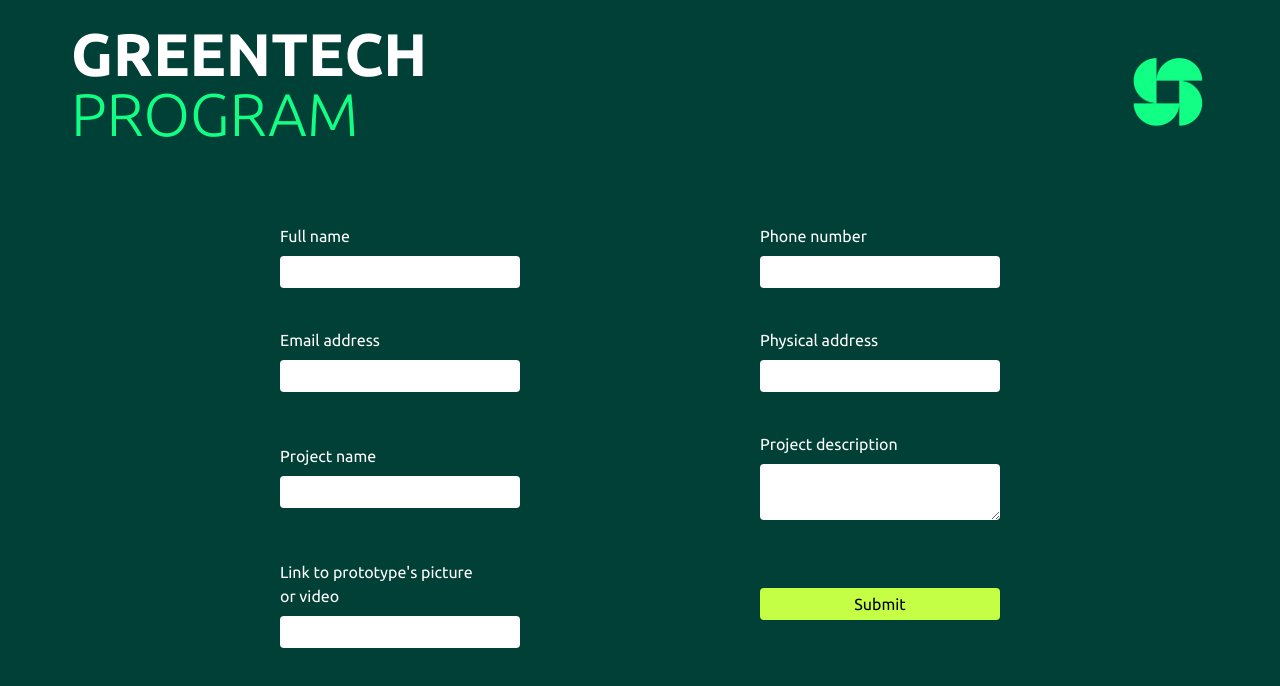
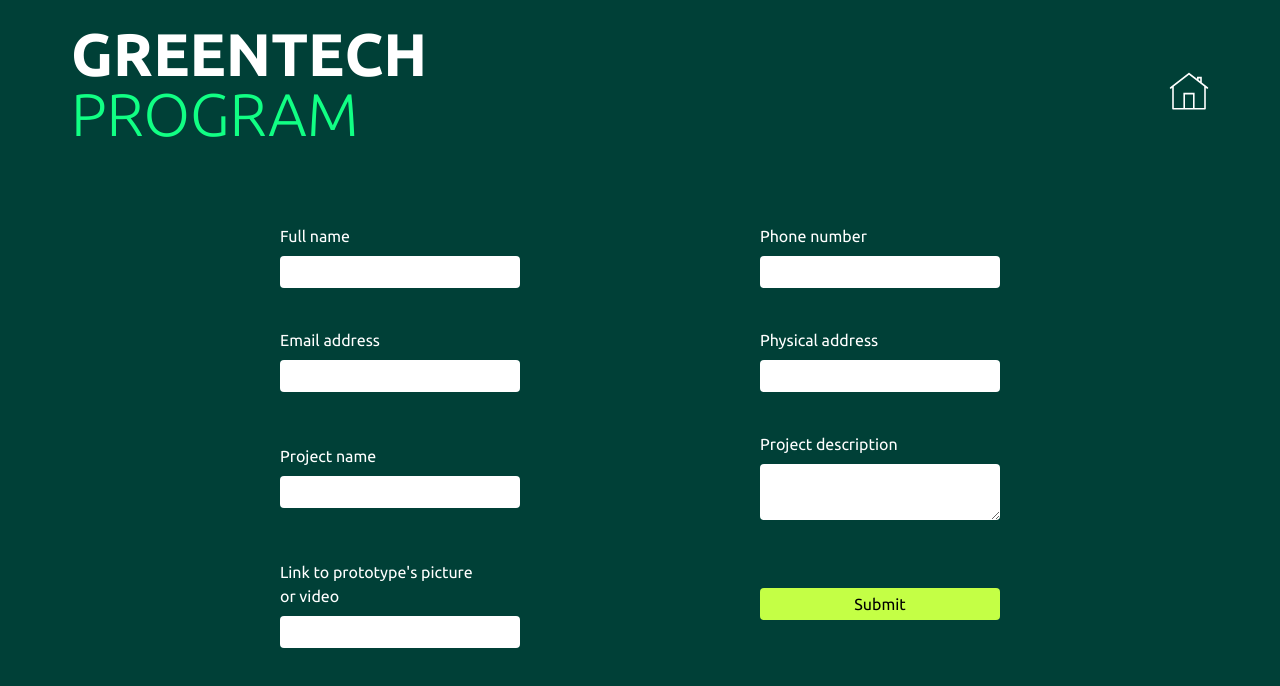
Before and after one commit to Zakaria-Bli/GreenTech, a website: page register.html in a window 1280 px wide. Drawn offline with Linux system fonts and the light colour scheme.

Commit message:
adding home

```diff
--- a/register.html
+++ b/register.html
@@ -8,17 +8,47 @@
     <title>GreenTech inscription</title>
   </head>
   <body>
-    <div
-      class="container flex justify-between items-center mb-16 mt-6 ph:text-center"
-    >
-      <h1 class="text-white text-6xl uppercase font-bold mb-4 ph:mx-auto">
+    <div class="container flex justify-between items-center mb-16 mt-6">
+      <h1 class="text-white text-6xl uppercase font-bold mb-4 ph:text-4xl">
         <a href="./index.html"
           >Greentech <br />
           <span class="text-Color-Light-Green font-light">Program</span></a
         >
       </h1>
       <div>
-        <img class="w-20 ph:hidden" src="./assets/drawing.png.png" alt="Logo" />
+        <a href="./index.html">
+          <svg
+            xmlns="http://www.w3.org/2000/svg"
+            xmlns:xlink="http://www.w3.org/1999/xlink"
+            viewBox="0,0,256,256"
+            width="40px"
+            height="40px"
+            fill-rule="nonzero"
+          >
+            <g
+              fill="#ffffff"
+              fill-rule="nonzero"
+              stroke="none"
+              stroke-width="1"
+              stroke-linecap="butt"
+              stroke-linejoin="miter"
+              stroke-miterlimit="10"
+              stroke-dasharray=""
+              stroke-dashoffset="0"
+              font-family="none"
+              font-weight="none"
+              font-size="none"
+              text-anchor="none"
+              style="mix-blend-mode: normal"
+            >
+              <g transform="scale(5.12,5.12)">
+                <path
+                  d="M24.96289,1.05469c-0.20987,0.00724 -0.41214,0.08036 -0.57812,0.20898l-23,17.94727c-0.43579,0.33978 -0.51361,0.96851 -0.17383,1.4043c0.33978,0.43579 0.96851,0.51361 1.4043,0.17383l1.38477,-1.08008v26.29102c0.00006,0.55226 0.44774,0.99994 1,1h13.83203c0.10799,0.01785 0.21818,0.01785 0.32617,0h11.67383c0.10799,0.01785 0.21818,0.01785 0.32617,0h13.8418c0.55226,-0.00006 0.99994,-0.44774 1,-1v-26.29102l1.38477,1.08008c0.2819,0.21983 0.65967,0.27257 0.991,0.13833c0.33133,-0.13423 0.56586,-0.43504 0.61526,-0.7891c0.0494,-0.35406 -0.09386,-0.70757 -0.37579,-0.92736l-7.61523,-5.94141v-7.26953h-6v2.58594l-9.38477,-7.32227c-0.18607,-0.14428 -0.41707,-0.21828 -0.65234,-0.20898zM25,3.32227l19,14.82617v26.85156h-12v-19h-14v19h-12v-26.85156zM37,8h2v3.70898l-2,-1.5625zM20,28h10v17h-10z"
+                ></path>
+              </g>
+            </g>
+          </svg>
+        </a>
       </div>
     </div>
     <form
```
Also changed, not shown: index.html (+2 -2 lines), css/main.css.
